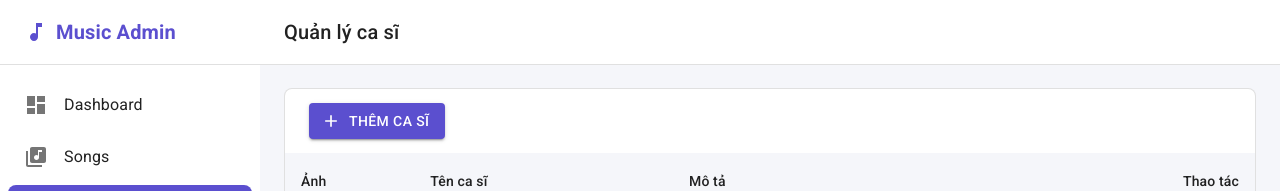
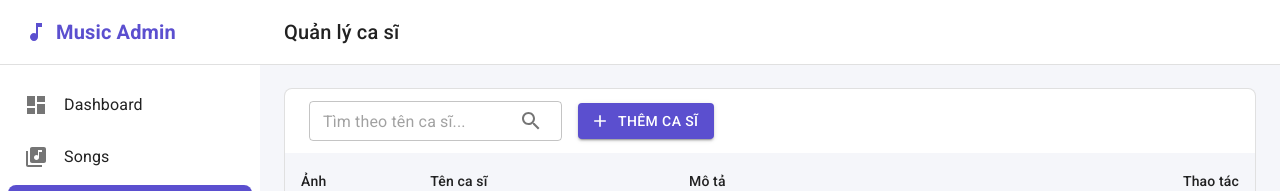
Before and after one commit to LinhAndroidDev/music-admin, a React (Vite) app: page /singers in a window 1280 px wide. Shown: the top 191 px of the page. Built offline with nearby package versions, Linux system fonts and the light colour scheme; no server answers; the database is empty.

Commit message:
add search singers

```diff
--- a/src/pages/SingersPage.tsx
+++ b/src/pages/SingersPage.tsx
@@ -22,11 +22,19 @@ export function SingersPage() {
   const updateMutation = useUpdateSinger()
   const deleteMutation = useDeleteSinger()
 
+  const [searchInput, setSearchInput] = useState('')
+  const [searchQuery, setSearchQuery] = useState('')
   const [dialogOpen, setDialogOpen] = useState(false)
   const [editing, setEditing] = useState<Singer | null>(null)
   const [deleteTarget, setDeleteTarget] = useState<Singer | null>(null)
   const [formError, setFormError] = useState<string | null>(null)
   const [snackbar, setSnackbar] = useState<string | null>(null)
+
+  const filteredSingers = (() => {
+    const term = searchQuery.trim().toLowerCase()
+    if (!term) return singers
+    return singers.filter((s) => s.name.toLowerCase().includes(term))
+  })()
 
   const columns: DataTableColumn<Singer>[] = [
     {
@@ -83,11 +91,20 @@ export function SingersPage() {
     <>
       <DataTable
         columns={columns}
-        rows={singers}
+        rows={filteredSingers}
         rowKey={(row) => row.id}
         loading={isLoading}
         error={error}
         onRetry={() => refetch()}
+        searchValue={searchInput}
+        searchPlaceholder="Tìm theo tên ca sĩ..."
+        onSearchChange={setSearchInput}
+        onSearchSubmit={() => setSearchQuery(searchInput)}
+        emptyMessage={
+          searchQuery.trim()
+            ? 'Không tìm thấy ca sĩ phù hợp'
+            : 'Không có dữ liệu'
+        }
         hidePagination
         page={0}
         rowsPerPage={10}
```
